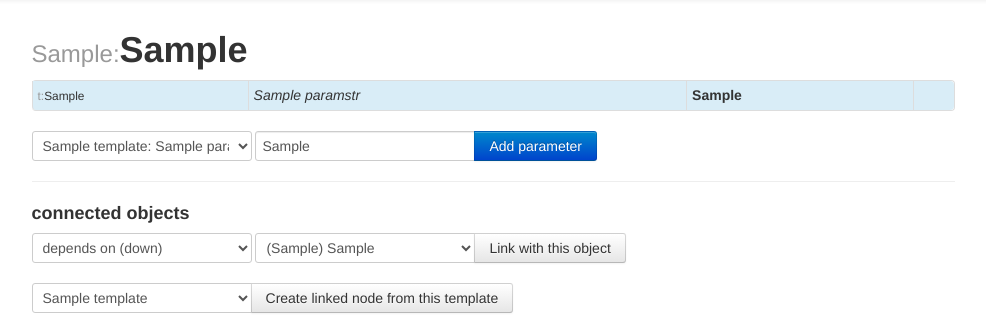
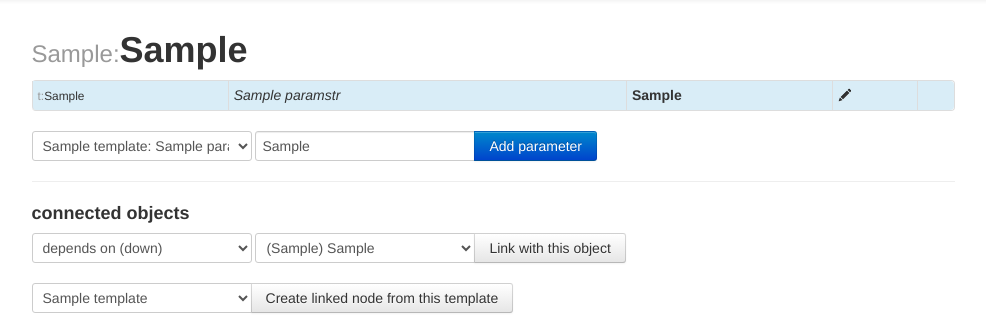
Before and after one commit to evido3s/syrup, a Django app: template templates/manager/item_detail.html in a window 1280 px wide. Shown: the part 52-369 px from the top of the page, without its empty margins (94-1080 px from the left). Run offline with Django 3.2, Linux system fonts and the light colour scheme; tables that the repository leaves empty hold one stand-in row (values such as "Sample post"); the template is opened without the code that fills it: values that come from a table or form of the project are taken from there, most other values are stand-ins (such as "Sample title", 1, 10 or a date in 2020); parts of the project's set-up code (start-up, migrations or seed data) failed here and were passed over; some libraries are stand-ins or nearby versions.

Commit message:
editable primary parameter

```diff
--- a/templates/manager/item_detail.html
+++ b/templates/manager/item_detail.html
@@ -16,15 +16,15 @@
             <tr class="info">
                 <td><small><span class="muted">t:</span>{{ param.template.get_name }}</small></td>
                 <td><em>{{ param.name }}</em></td>
-                <td><strong><span {% if not param.primary %}class="param_edit"{%endif%}
+                <td><strong><span class="param_edit"
                         param_id="{{param.id}}" id="param_id_{{param.id}}"
                         >{{ param.value }}</span></strong></td>
                 <td>
-                  {% if not param.primary %}
                     <span class="icon-pencil"
                         onclick="jQuery('#param_id_{{param.id}}').trigger('click');"></span>
                 </td>
                 <td>
+                  {% if not param.primary %}
                     <a href="{% url manager.views.node_del_param param.id %}" title="delete parameter"><i class="icon-remove"></i></a>
                   {% endif %}
                 </td>
```
